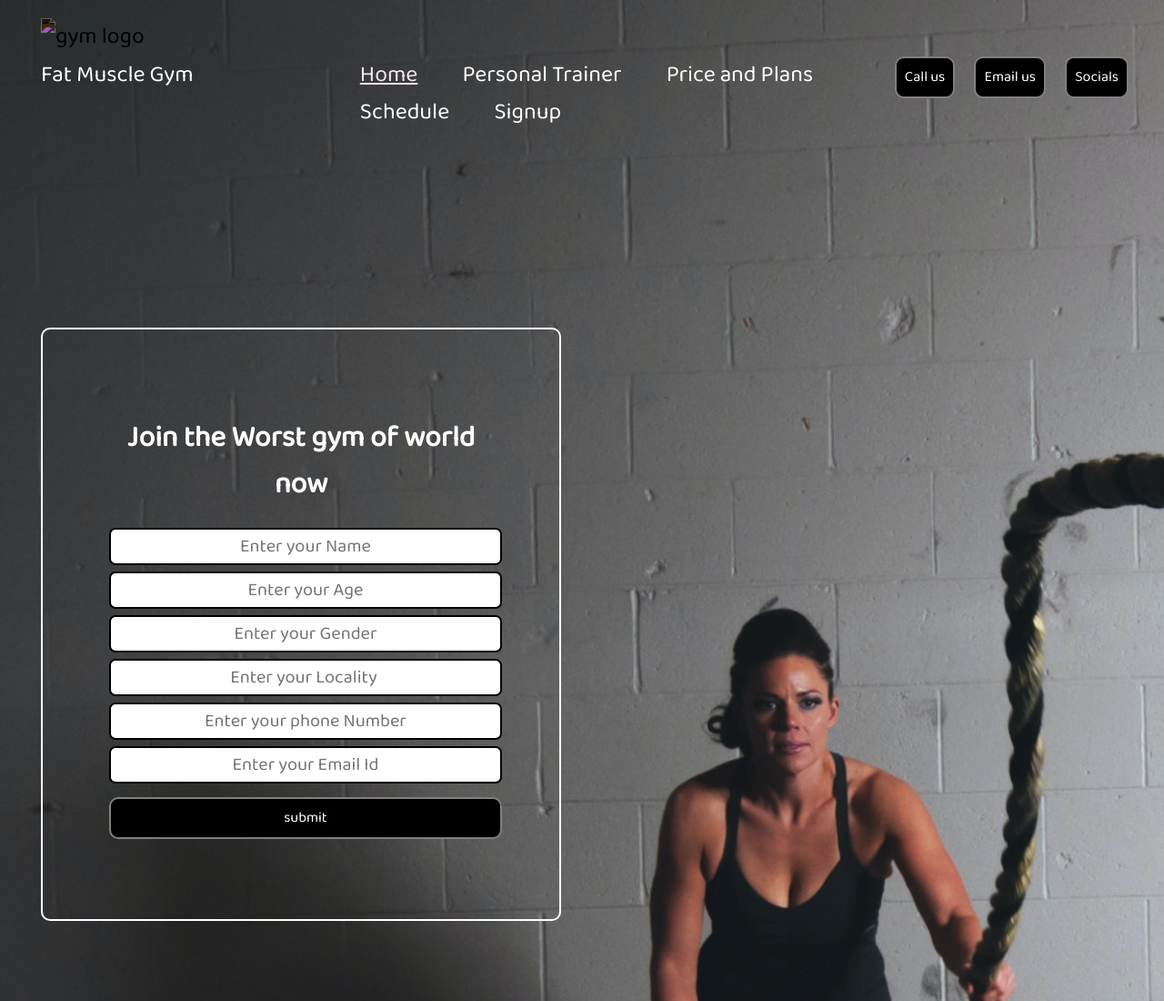
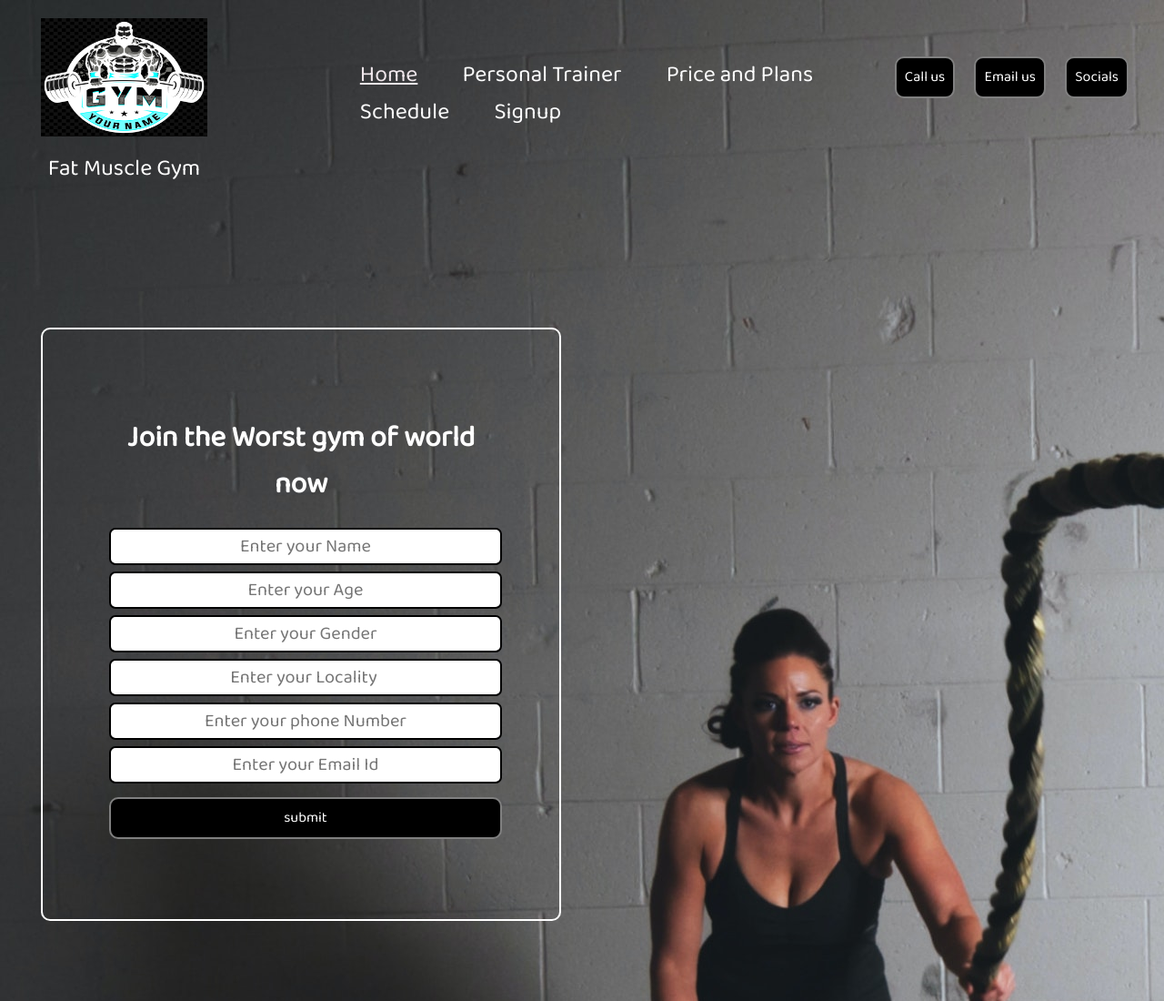
Before and after one commit to kapilchoudhary9/Gymweb, a plain HTML site: page index.html in a window 1280 px wide. Shown: the top 1100 px of the page at 91% size. Drawn offline with Linux system fonts and the light colour scheme; files whose address does not match are found by name.

Commit message:
Update index.html

```diff
--- a/index.html
+++ b/index.html
@@ -16,7 +16,7 @@
     <header class="header">
       <!-- left box for logo -->
       <div class="left">
-        <img src="/images/logo.jpg" alt="gym logo" />
+        <img src="logo.jpg" alt="gym logo" />
         <div>Fat Muscle Gym</div>
       </div>
       <!-- mid box for navigation bar -->
```
